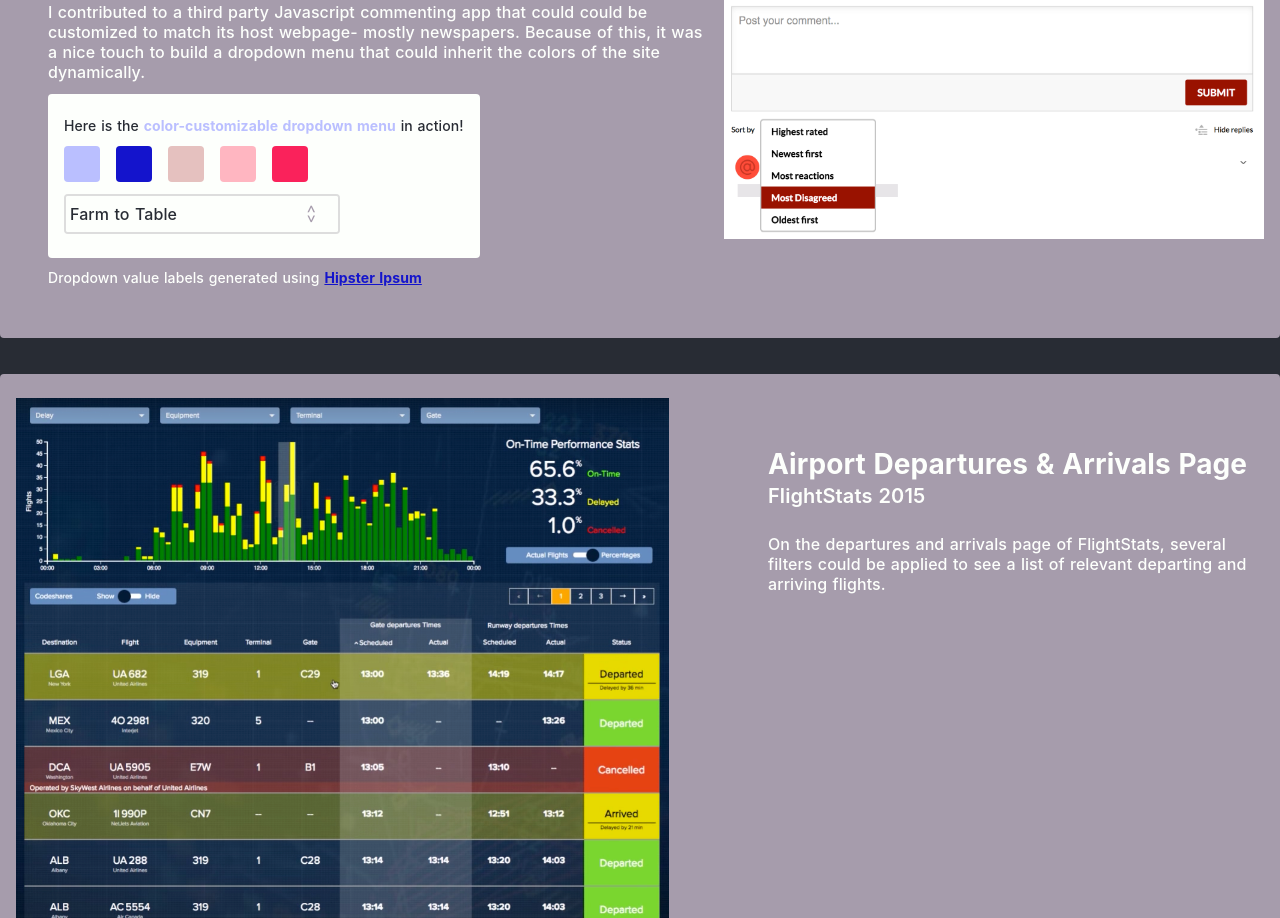
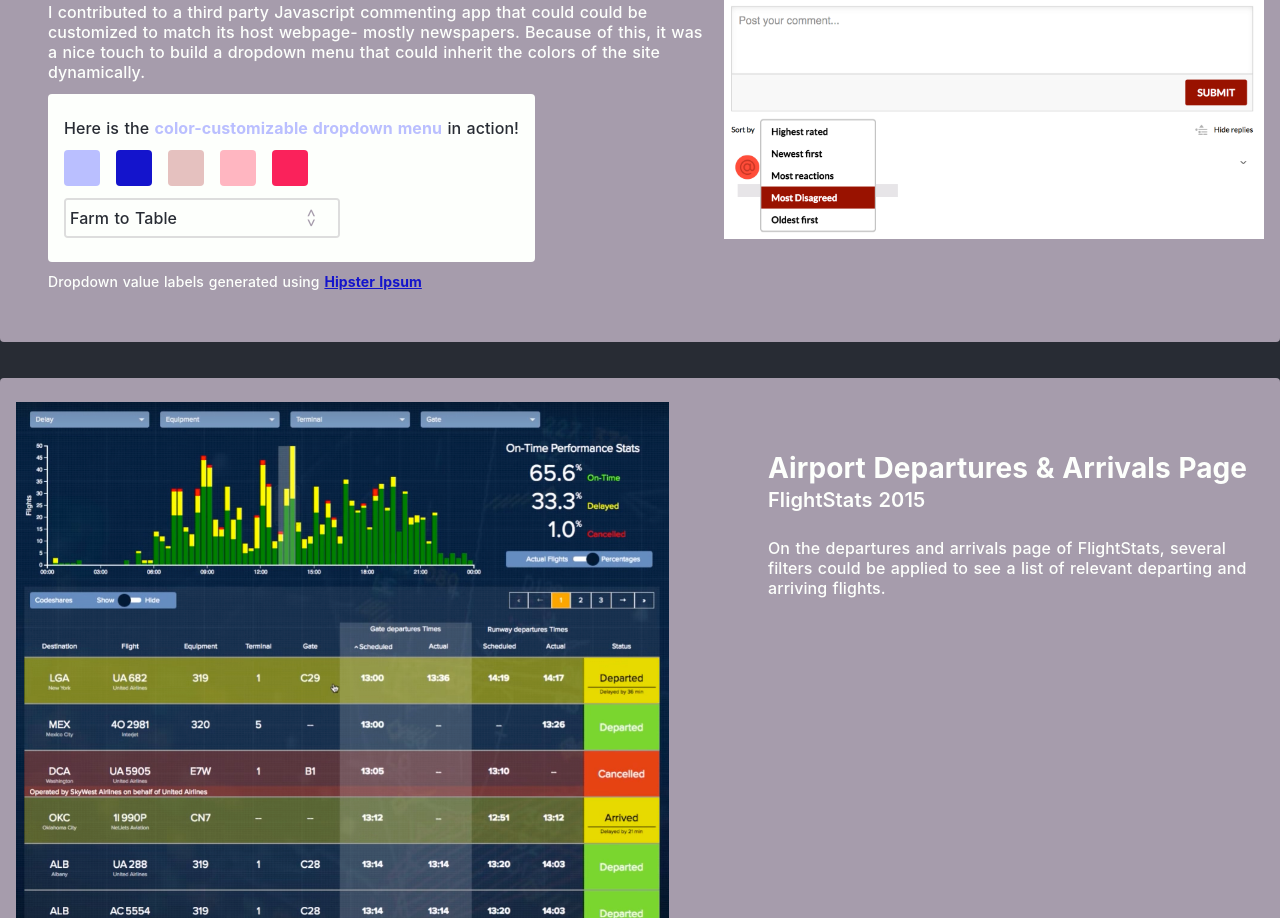
Before and after one commit to shae-wat/shaewatson, a React (Create React App) app: page / in a window 1280 px wide. Shown: the part 1423-2341 px from the top of the page. Built offline with nearby package versions, Linux system fonts and the light colour scheme.

Commit message:
bigger font

```diff
--- a/src/views/components/ColorSelector.tsx
+++ b/src/views/components/ColorSelector.tsx
@@ -1,7 +1,7 @@
 import React from 'react';
 import styled from 'styled-components';
 import _ from 'lodash';
-import { gutter, rhythm, MicroFont, Colors, BoldText } from '../../styles';
+import { gutter, rhythm, ParagraphFont, Colors, BoldText } from '../../styles';
 
 const ColorPallette = styled.div`
   display: flex;
@@ -29,13 +29,13 @@ const ColorSelector: React.FC<ColorSelectorProps> = (
   props: ColorSelectorProps,
 ) => (
   <div>
-    <MicroFont>
+    <ParagraphFont>
       Here is the{' '}
       <BoldText color={props.selectedColor}>
         color-customizable dropdown menu
       </BoldText>{' '}
       in action!
-    </MicroFont>
+    </ParagraphFont>
     <ColorPallette>
       {_.map(props.options, (color: typeof Colors.millenialPink) => (
         <Square
```
